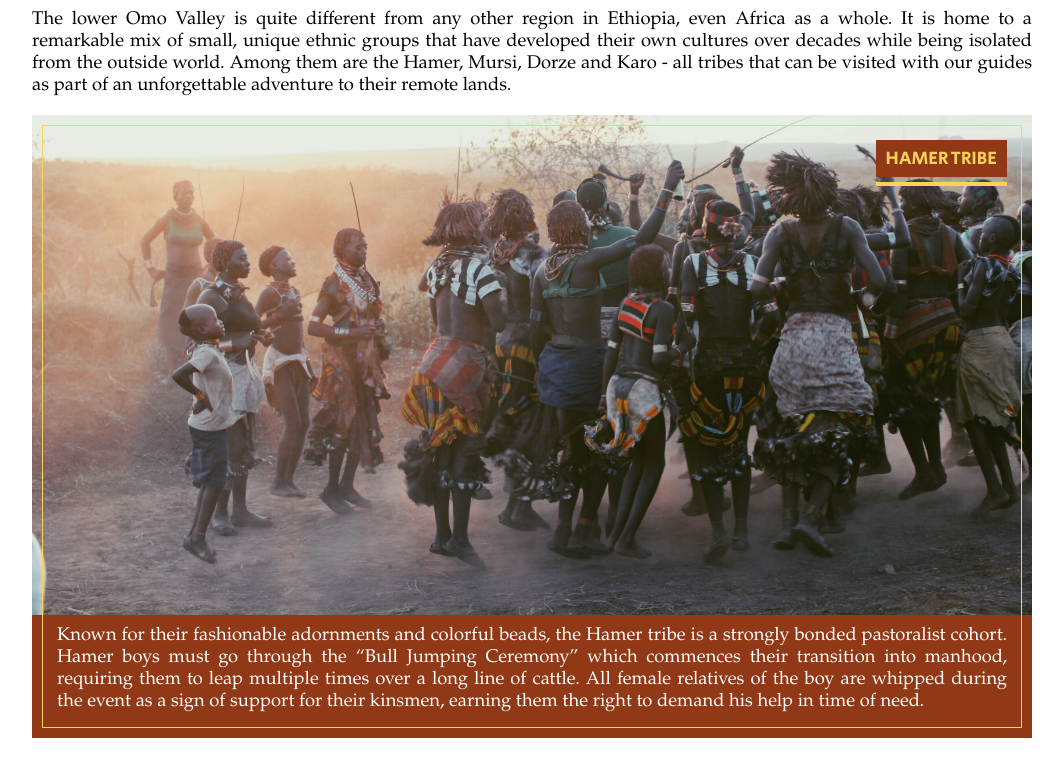
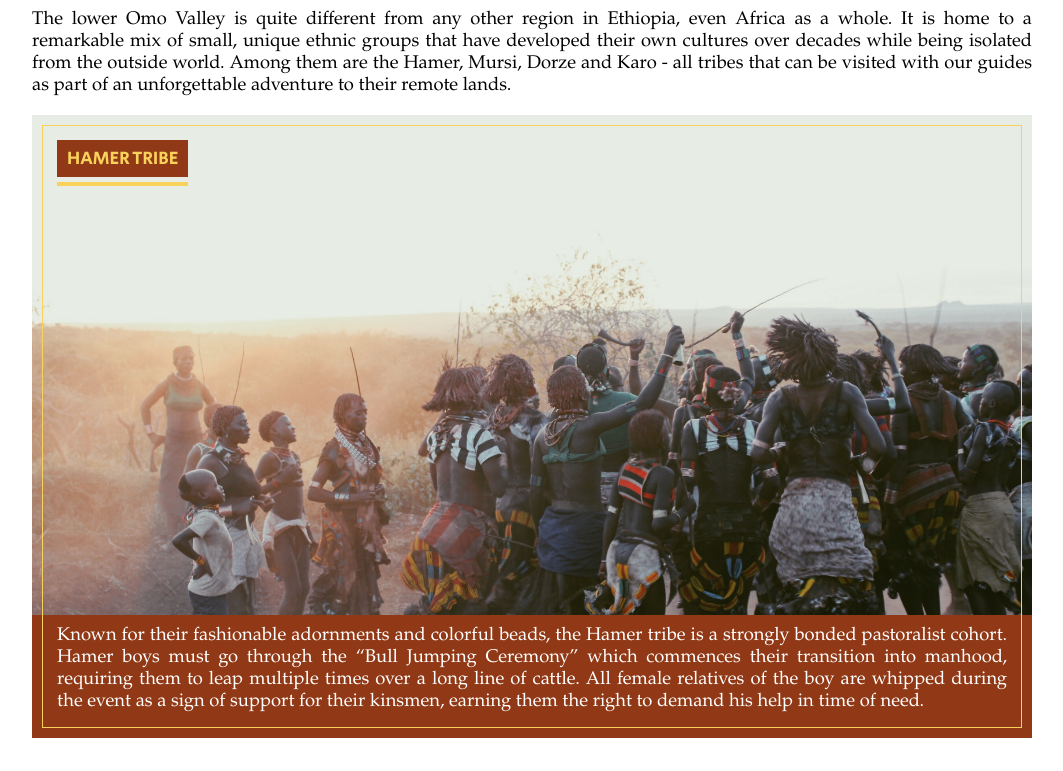
Before and after one commit to benjaminrubin/shalomethiopia, a plain HTML site: page about-ethiopia.html in a window 1280 px wide. Shown: the part 2209-2980 px from the top of the page, without its empty margins (108-1171 px from the left). Drawn offline with nearby package versions, Linux system fonts and the light colour scheme; some packages are replaced by stand-ins of ours; no server answers; grey boxes are pictures that could not be loaded.

Commit message:
font update

```diff
--- a/styles/global.css
+++ b/styles/global.css
@@ -121,7 +121,7 @@ h3 a {
 
 .section-body {
     font-family: EBGaramond-Regular, "Book Antiqua", Palatino, serif;
-    font-size: 1em;
+    font-size: 0.8em;
     text-align: justify;
 
     padding-left: 20px;
--- a/styles/tribes.css
+++ b/styles/tribes.css
@@ -11,7 +11,8 @@
 .tribe-top-layer {
     position: absolute;
     z-index: 3;
-    right: 25px;
+    left: 25px;
+    /*right: 25px;*/
     top: 25px;
 }
 
@@ -46,7 +47,7 @@
 .tribe-image {
     position: relative;
     width: 100%;
-    background-position: bottom;
+    /*background-position: bottom;*/
     background-size: cover;
     background-repeat: no-repeat;
     width: 100%;
```
